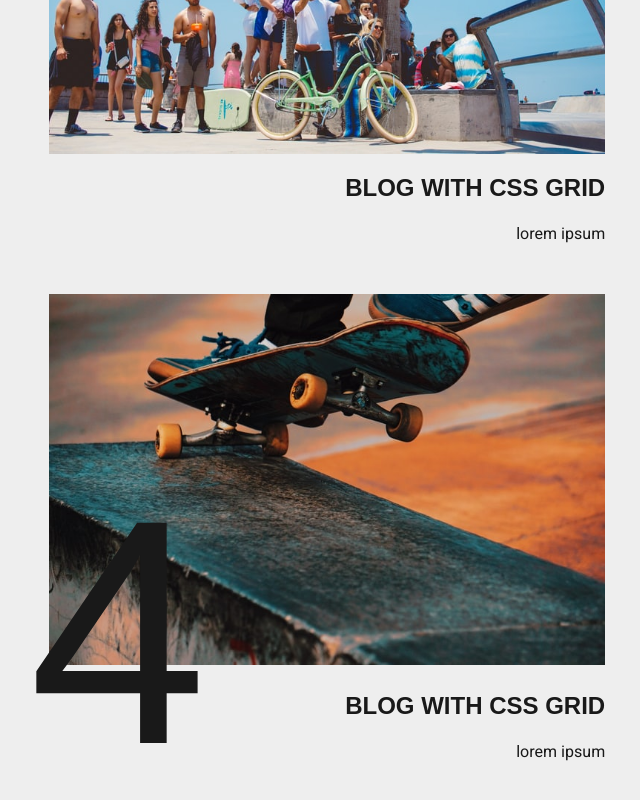
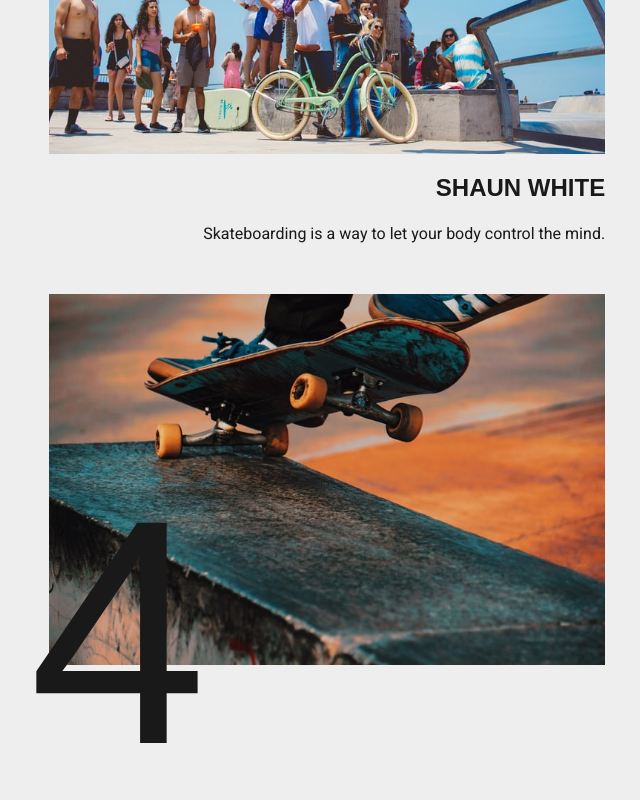
Before and after one commit to chrisclarkedev/Blog-CSS-Grid, a React (Create React App) app: page / in a window 1280 px wide. Shown: the part 1891-2691 px from the top of the page, without its empty margins (91-731 px from the left). Built offline with nearby package versions, Linux system fonts and the light colour scheme.

Commit message:
added text to 3rd article

```diff
--- a/src/App.js
+++ b/src/App.js
@@ -31,16 +31,16 @@
           </figure>
           <div class="number-3">3</div>
           <article class="article article-3">
-            <h2>Blog with CSS Grid</h2>
-            <p>lorem ipsum</p>
+            <h2>Shaun White</h2>
+            <p>Skateboarding is a way to let your body control the mind.</p>
           </article>
           <figure class="featured-image-4">
             <img src={require('./components/images/4.jpeg')} />
           </figure>
           <div class="number-4">4</div>
           <article class="article article-4">
-            <h2>Blog with CSS Grid</h2>
-            <p>lorem ipsum</p>
+            {/* <h2>Jake Phelps</h2>
+            <p>Skateboarding is the sound of living.</p> */}
           </article>
         </div>
       </body>
```
